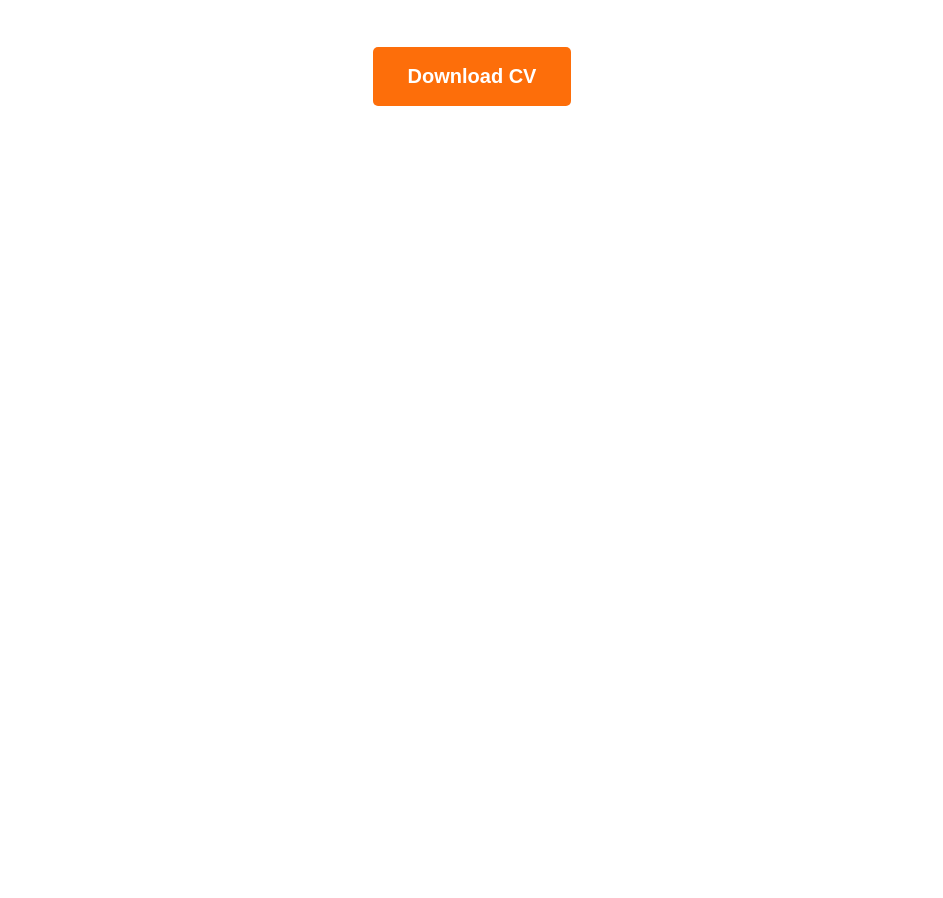
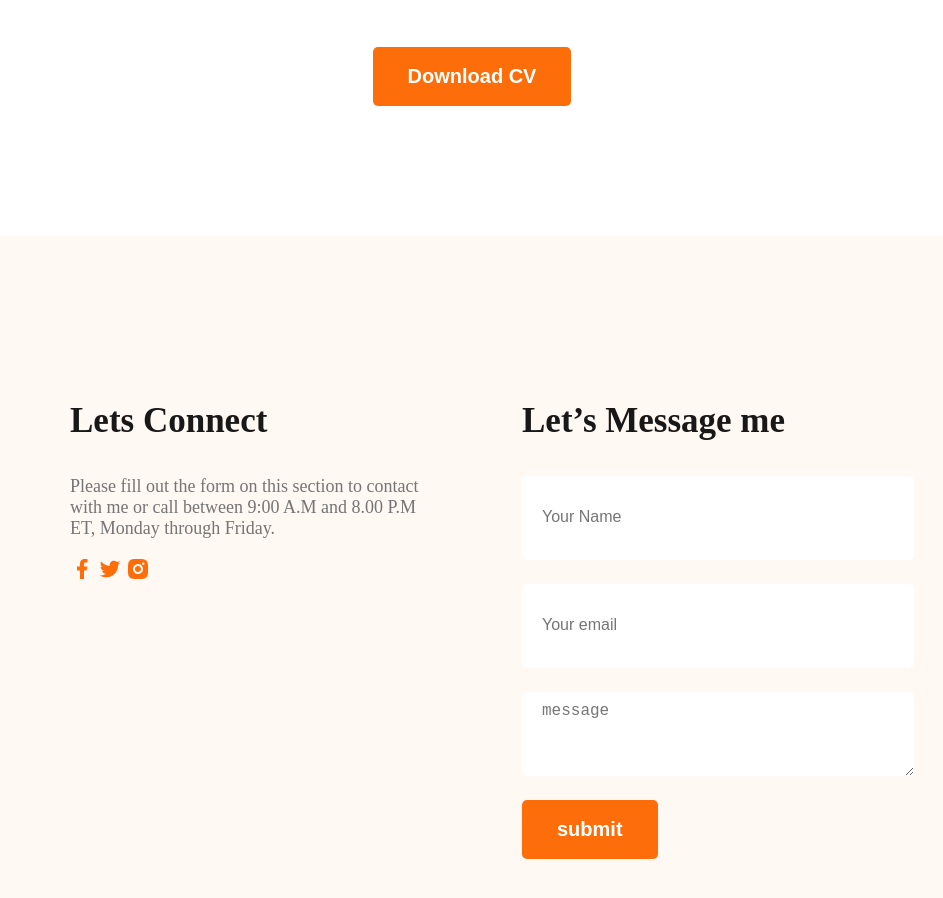
Before and after one commit to fahim107/web-dev-protfolio, a plain HTML site: page index.html in a window 1280 px wide. Shown: the part 3034-3932 px from the top of the page, without its empty margins (168-1111 px from the left). Before the commit the page ends 3270 px from the top, so only its background shows below. Drawn offline with Linux system fonts and the light colour scheme.

Commit message:
footer added

```diff
--- a/index.html
+++ b/index.html
@@ -202,7 +202,7 @@ Aenean commodo ligula eget dolor.</div>
 
 
 
-
+    <!-- gpt moshai nicher button bohaise,next buja lagbw keno -->
     </div>
     <div class="download-cv-wrapper">
   <button class="btn-primary">Download CV</button>
@@ -211,7 +211,26 @@ Aenean commodo ligula eget dolor.</div>
 </section>
      </main>
 
-<footer>
+<footer class="secondary-bg">
+    <div class="footer-column">
+        <h3 class="section-title">Lets Connect</h3>
+        <p class="section-description">Please fill out the form on this section to contact with me or call between 9:00 A.M and 8.00 P.M ET, Monday through Friday.</p>
+        <div>
+            <a href="https://www.facebook.com/musfiqurfahim109"><img src="images/icons/facebook.png" alt="facebook"></a>
+            <a href="https://x.com/musfiqurfahim7"><img src="images/icons/twitter.png" alt=""></a>
+            <a href="https://www.instagram.com/fa_him.101/"><img src="images/icons/insta.png" alt=""></a>
+        </div>
+    </div>
+    <div class="footer-column">
+        <h3 class="section-title">Let’s Message me</h3>
+        <form action="">
+            <input type="text" name="" id="" placeholder="Your Name">
+            <input type="email" name="" id="" placeholder="Your email">
+            <!-- <textarea name="" id="" cols="30" rows="20" placeholder="Message"> </textarea> -->
+             <textarea name="" id="" placeholder="message"></textarea>
+            <input class="btn-primary" type="submit" value="submit">
+        </form>
+    </div>
 </footer>
 </body>
 </html>
--- a/styles/protfolio.css
+++ b/styles/protfolio.css
@@ -202,9 +202,39 @@ font-weight: 900;
 
 
 
+  /* <!-- gpt moshai nicher button bohaise,next buja lagbw keno --> */
 
 .download-cv-wrapper {
     display: flex;
     justify-content: center;
     margin-top: 50px;
 }
+
+/* footer styles */
+
+footer{
+    padding: 130px 230px;
+    display: flex;
+    gap: 100px;
+}
+.footer-column{
+    width: 50%;
+}
+footer input[type="text"], footer input[type="email"], footer textarea{
+    height: 64px;
+    border-radius: 5px;
+    background-color: white;
+    display: block;
+    width: 100%;
+    padding: 10px 20px;
+    margin-bottom: 24px;
+    border: none;
+}
+.section-title{
+    font-size: 35px;
+    font-weight: bold;
+    color: #181818;
+}
+::placeholder{color:#757575;
+    font-size: 16px;
+}
```
